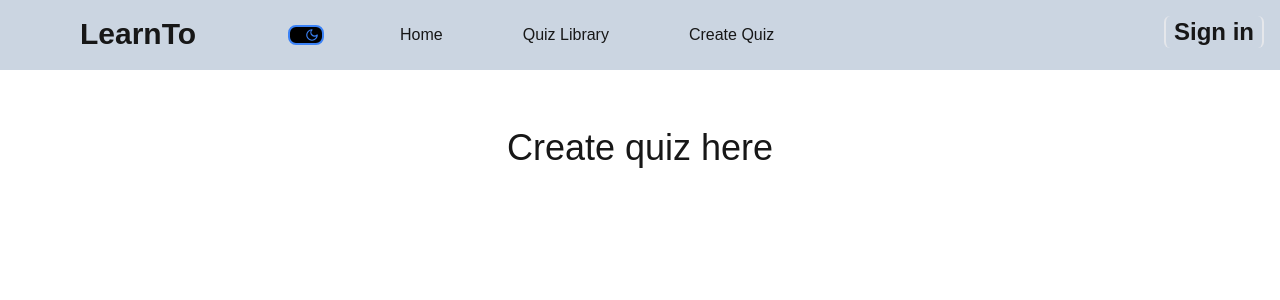
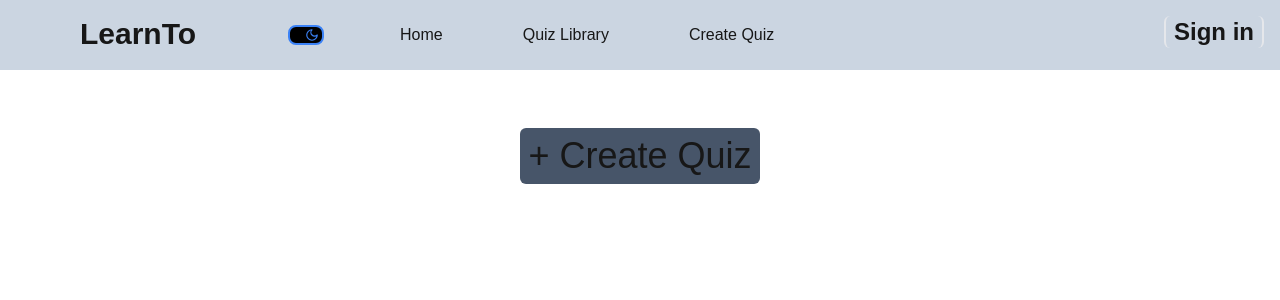
Before and after one commit to JoeyCollado/learnto, a Next.js app: page /pages/quizCreate in a window 1280 px wide. Shown: the top 300 px of the page. Built offline with nearby package versions, Linux system fonts and the light colour scheme; no server answers.

Commit message:
create quiz button

```diff
--- a/app/pages/quizCreate/page.tsx
+++ b/app/pages/quizCreate/page.tsx
@@ -28,7 +28,9 @@ const page = () => {
     <>
     <Navbar isDarkMode={isDarkMode}/>
     <div className='text-center text-4xl mt-20 h-screen'>
-      Create quiz here
+
+        <button className='align-middle justify-center bg-slate-600 px-2 rounded-md py-2 hover:bg-blue-700'>+ Create Quiz</button>
+
     </div>
     </>
   )
```
